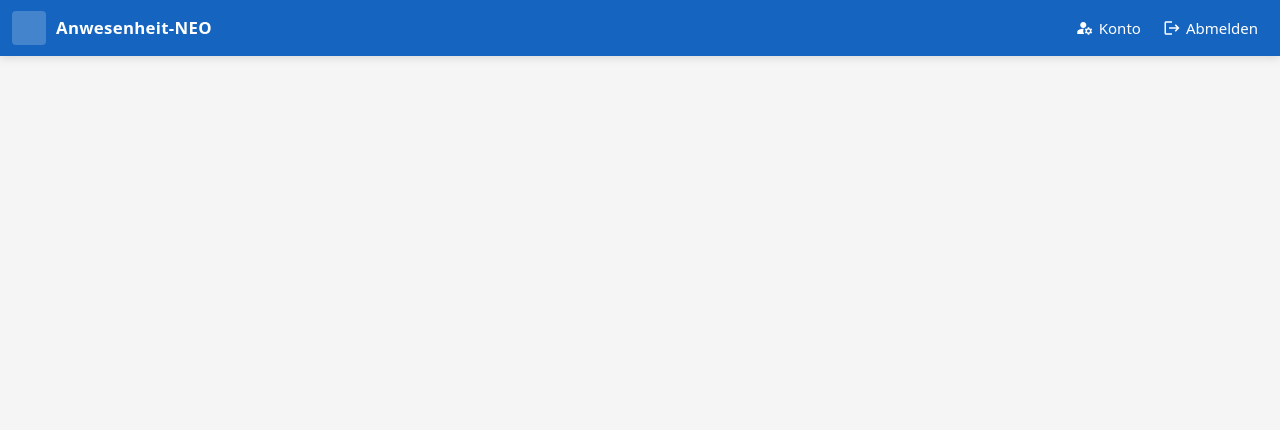
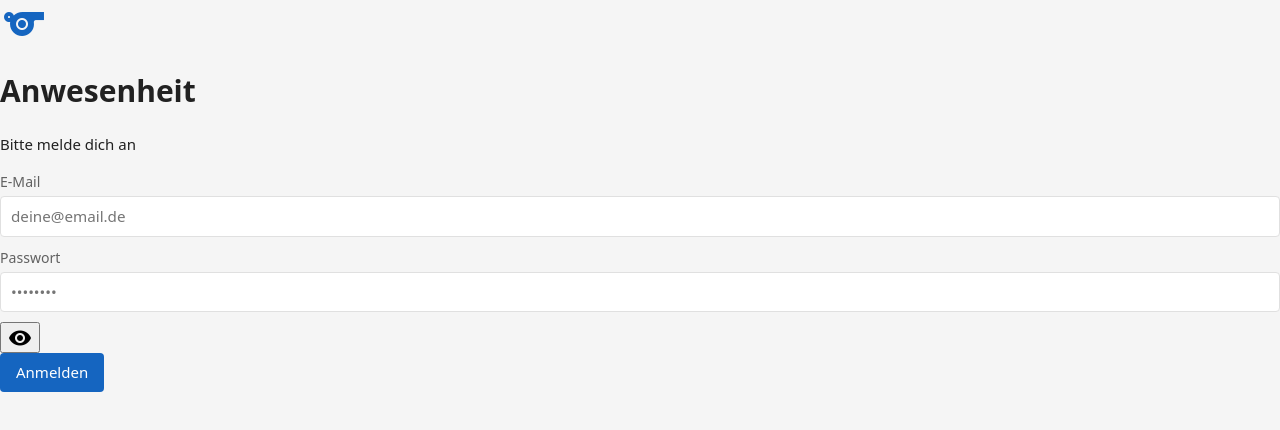
Before and after one commit to jakobneukirchner/Anwesenheit-NEO, a website: page index.html in a window 1280 px wide. Drawn offline with nearby package versions, Linux system fonts and the light colour scheme; no server answers.

Commit message:
fix: restore index.html + add system-messages.js script tag

```diff
--- a/index.html
+++ b/index.html
@@ -8,6 +8,7 @@
   <link rel="icon" href="/favicon.ico" />
   <link rel="stylesheet" href="https://fonts.googleapis.com/icon?family=Material+Icons" />
   <link rel="stylesheet" href="https://fonts.googleapis.com/icon?family=Material+Icons+Outlined" />
+  <link rel="stylesheet" href="https://fonts.googleapis.com/css2?family=Inter:wght@400;500;600;700&display=swap" />
 
   <script src="https://www.gstatic.com/firebasejs/10.12.0/firebase-app-compat.js"></script>
   <script src="https://www.gstatic.com/firebasejs/10.12.0/firebase-auth-compat.js"></script>
@@ -15,73 +16,58 @@
   <script src="https://cdnjs.cloudflare.com/ajax/libs/jspdf/2.5.1/jspdf.umd.min.js"></script>
 
   <script>
-    window.FIREBASE_API_KEY             = "{{FIREBASE_API_KEY}}";
-    window.FIREBASE_AUTH_DOMAIN         = "{{FIREBASE_AUTH_DOMAIN}}";
-    window.FIREBASE_PROJECT_ID          = "{{FIREBASE_PROJECT_ID}}";
-    window.FIREBASE_STORAGE_BUCKET      = "{{FIREBASE_STORAGE_BUCKET}}";
-    window.FIREBASE_MESSAGING_SENDER_ID = "{{FIREBASE_MESSAGING_SENDER_ID}}";
-    window.FIREBASE_APP_ID              = "{{FIREBASE_APP_ID}}";
-    window.FIREBASE_MEASUREMENT_ID      = "{{FIREBASE_MEASUREMENT_ID}}";
+    // Firebase-Konfiguration wird aus /js/firebase-init.js geladen
   </script>
 </head>
 <body>
-  <div id="app-root">
-    <div class="app-shell">
-      <header class="app-bar">
-        <div class="app-brand">
-          <div id="app-logo" class="app-logo"></div>
-          <span id="app-title">Anwesenheit-NEO</span>
+
+  <div id="app-bar">
+    <div id="app-bar-left">
+      <button id="mobile-menu-btn" class="icon-btn" aria-label="Menü">
+        <span class="material-icons">menu</span>
+      </button>
+      <span id="app-logo" class="app-logo">Anwesenheit</span>
+    </div>
+    <div id="app-actions-desktop"></div>
+    <div id="app-actions-mobile">
+      <div id="mobile-role-switcher"></div>
+      <button id="mobile-profile-btn" class="icon-btn" hidden aria-label="Profil">
+        <span class="material-icons">account_circle</span>
+      </button>
+    </div>
+  </div>
+
+  <div id="app-content"></div>
+
+  <div id="login-screen" hidden>
+    <div class="login-card">
+      <div class="login-logo">
+        <span class="material-icons" style="font-size:48px;color:var(--color-primary);">sports</span>
+      </div>
+      <h1 class="login-title">Anwesenheit</h1>
+      <p class="login-subtitle">Bitte melde dich an</p>
+      <form id="login-form" autocomplete="on" novalidate>
+        <div class="form-group">
+          <label for="login-email">E-Mail</label>
+          <input type="email" id="login-email" name="email" placeholder="deine@email.de"
+            autocomplete="email" inputmode="email" required />
         </div>
-
-        <div class="app-actions desktop-only" id="app-actions-desktop">
-          <span id="app-user-name"
-            style="font-size:0.88rem;opacity:0.85;margin-right:2px;cursor:pointer;text-decoration:underline dotted;white-space:nowrap;max-width:120px;overflow:hidden;text-overflow:ellipsis;"
-            title="Mein Konto"></span>
-          <button id="profile-btn" class="btn-text btn-icon" hidden title="Konto">
-            <span class="material-icons">manage_accounts</span>
-            <span class="btn-label">Konto</span>
-          </button>
-          <button id="logout-btn" class="btn-text btn-icon" hidden title="Abmelden">
-            <span class="material-icons">logout</span>
-            <span class="btn-label">Abmelden</span>
-          </button>
+        <div class="form-group">
+          <label for="login-password">Passwort</label>
+          <div class="password-wrapper">
+            <input type="password" id="login-password" name="password" placeholder="••••••••"
+              autocomplete="current-password" required />
+            <button type="button" id="toggle-pw" class="icon-btn pw-toggle" aria-label="Passwort anzeigen">
+              <span class="material-icons">visibility</span>
+            </button>
+          </div>
         </div>
-
-        <button id="mobile-menu-btn" class="btn-icon-only mobile-only" title="Menü" aria-label="Menü">
-          <span class="material-icons">menu</span>
+        <div id="login-error"></div>
+        <button type="submit" class="btn-primary login-btn" id="login-submit-btn">
+          <span id="login-btn-text">Anmelden</span>
+          <span id="login-spinner" class="spinner" hidden></span>
         </button>
-      </header>
-
-      <div id="mobile-drawer-overlay" class="mobile-drawer-overlay" hidden></div>
-      <aside id="mobile-drawer" class="mobile-drawer" hidden>
-        <div class="mobile-drawer-header">
-          <div style="display:flex;align-items:center;gap:10px;min-width:0;">
-            <span class="material-icons" style="font-size:2rem;color:var(--color-primary);">account_circle</span>
-            <div style="min-width:0;">
-              <div id="mobile-user-name" style="font-weight:600;font-size:0.95rem;white-space:nowrap;overflow:hidden;text-overflow:ellipsis;"></div>
-              <div style="font-size:0.8rem;color:var(--color-text-muted);">Angemeldet</div>
-            </div>
-          </div>
-          <button id="mobile-drawer-close" class="mobile-drawer-close" aria-label="Schließen" title="Schließen">
-            <span class="material-icons">close</span>
-          </button>
-        </div>
-        <div id="mobile-role-switcher" class="mobile-drawer-section"></div>
-        <div class="mobile-drawer-section">
-          <button id="mobile-profile-btn" class="mobile-drawer-btn" hidden>
-            <span class="material-icons">manage_accounts</span>
-            <span>Konto</span>
-          </button>
-          <button id="mobile-logout-btn" class="mobile-drawer-btn" hidden>
-            <span class="material-icons">logout</span>
-            <span>Abmelden</span>
-          </button>
-        </div>
-      </aside>
-
-      <main id="app-content" class="app-content">
-        <div class="loading-center">Laden...</div>
-      </main>
+      </form>
     </div>
   </div>
 
@@ -95,44 +81,16 @@
   <script src="/modules/coordinator-dashboard.js"></script>
   <script src="/modules/admin-dashboard.js"></script>
   <script src="/modules/statistics.js"></script>
+  <script src="/modules/system-messages.js"></script>
   <script src="/modules/member-report.js"></script>
   <script src="/js/auth.js"></script>
 
   <script>
-    (function() {
-      const menuBtn   = document.getElementById('mobile-menu-btn');
-      const drawer    = document.getElementById('mobile-drawer');
-      const overlay   = document.getElementById('mobile-drawer-overlay');
-      const closeBtn  = document.getElementById('mobile-drawer-close');
-
-      function isMobile() {
-        return window.matchMedia('(max-width: 639px)').matches;
-      }
-
-      function openDrawer() {
-        if (!isMobile()) return;
-        drawer.hidden = false;
-        overlay.hidden = false;
-        document.body.style.overflow = 'hidden';
-      }
-
-      function closeDrawer() {
-        drawer.hidden = true;
-        overlay.hidden = true;
-        document.body.style.overflow = '';
-      }
-
-      function syncDrawerState() {
-        if (!isMobile()) closeDrawer();
-      }
-
-      menuBtn?.addEventListener('click', openDrawer);
-      closeBtn?.addEventListener('click', closeDrawer);
-      overlay?.addEventListener('click', closeDrawer);
-      window.addEventListener('resize', syncDrawerState);
-      window._mobileDrawerClose = closeDrawer;
-      syncDrawerState();
+    (function(){
+      const prefersDark = window.matchMedia('(prefers-color-scheme: dark)').matches;
+      document.documentElement.setAttribute('data-theme', prefersDark ? 'dark' : 'light');
     })();
   </script>
+
 </body>
 </html>
```
